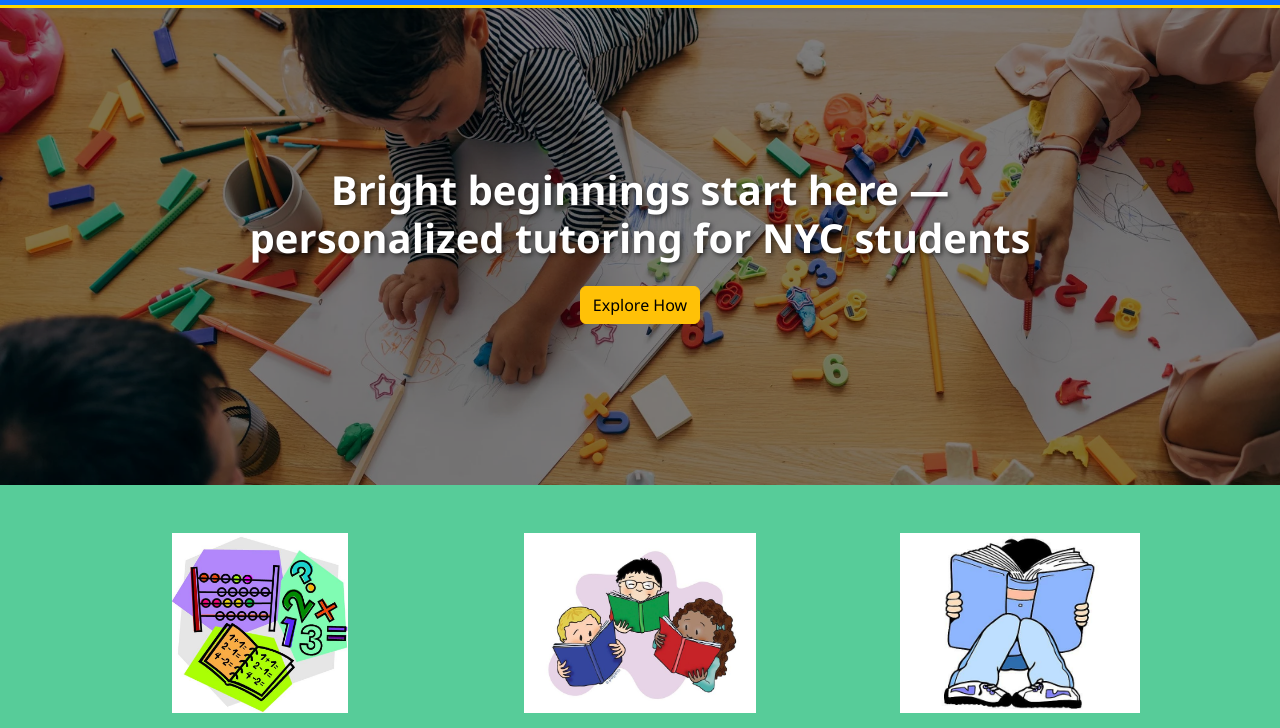
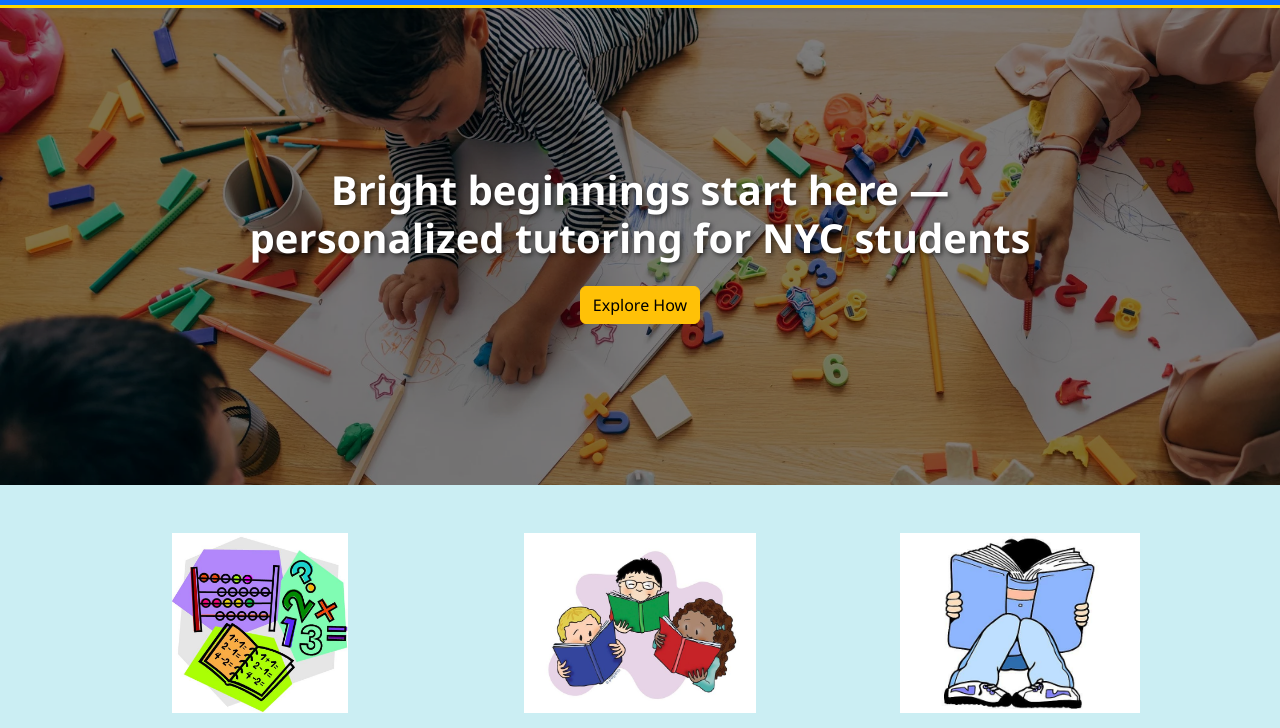
Before and after one commit to mshahriarnihal/TutoringCenterWebsiteProject, a plain HTML site: page index.html in a window 1280 px wide. Shown: the part 51-779 px from the top of the page. Drawn offline with nearby package versions, Linux system fonts and the light colour scheme.

Commit message:
Update style.css

```diff
--- a/style.css
+++ b/style.css
@@ -1,5 +1,5 @@
 :root {
- --bg-light: #57CC99;
+ --bg-light: #CBEEF3;
  --bg-dark: #38A3A5;
  --text-dark: #22557A;
  --text-light: #f5f5f5;
```
